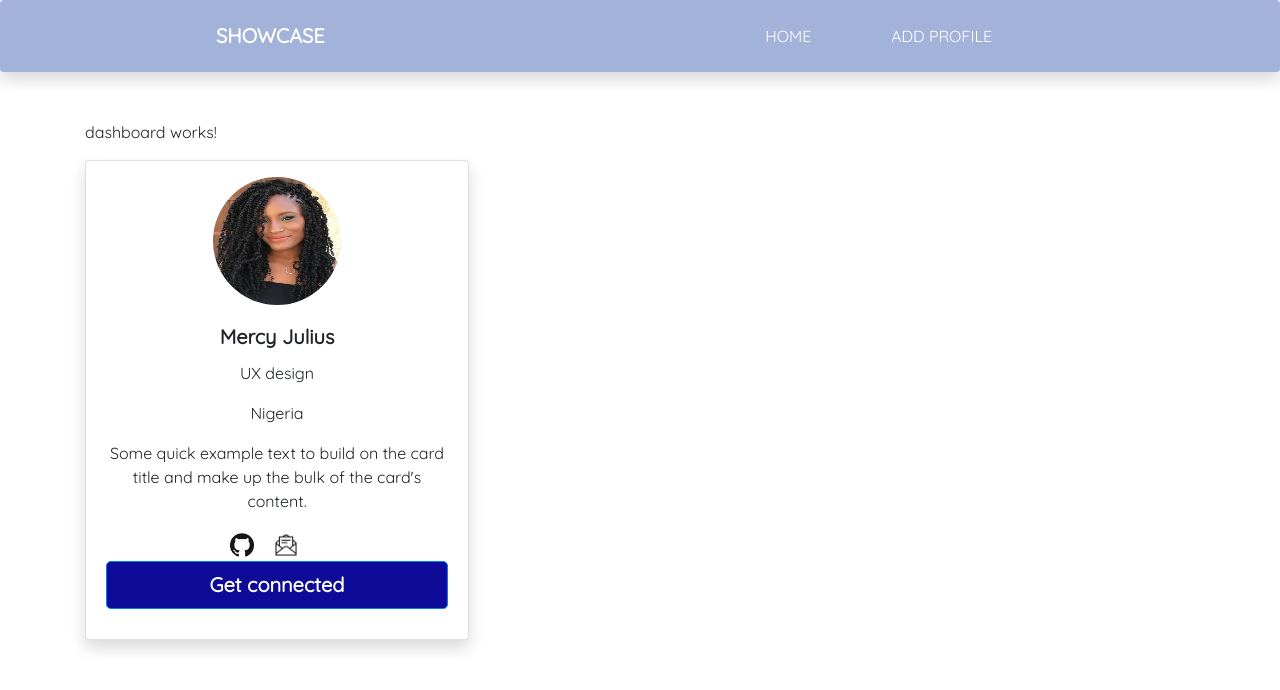
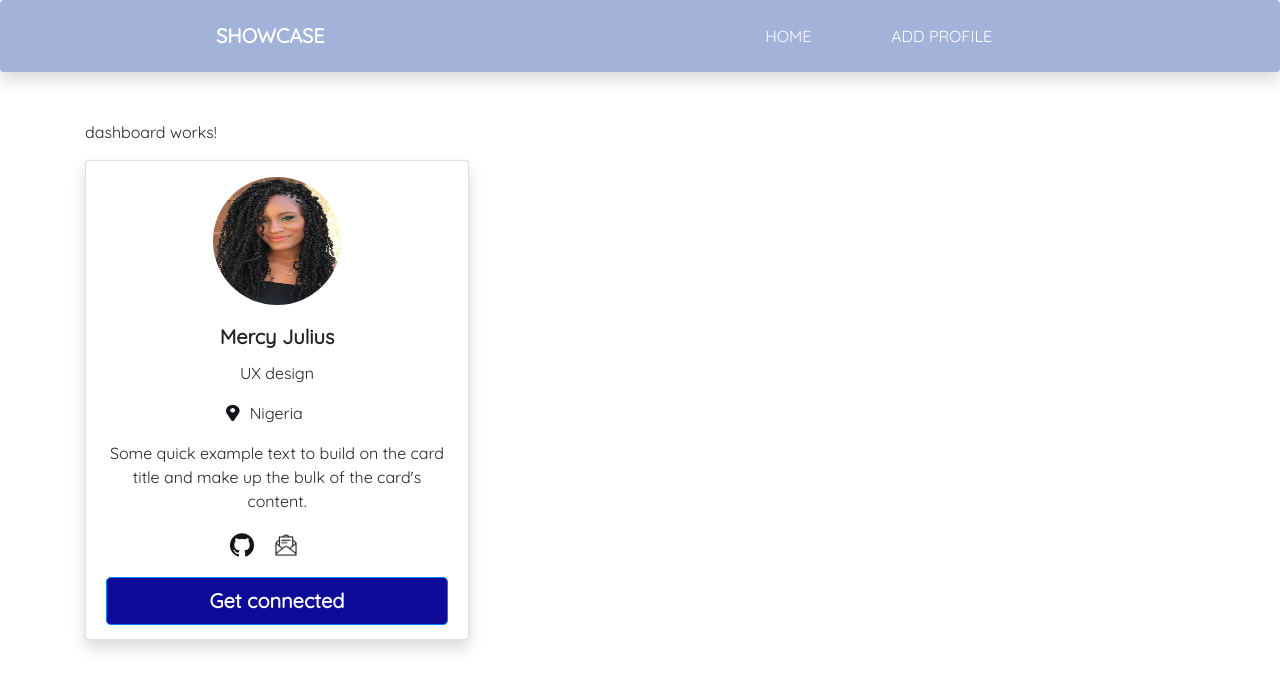
Before and after one commit to chingu-voyages/v12-geckos-team-02, an Angular app: page /dashboard in a window 1280 px wide. Shown: the top 690 px of the page. Built offline with nearby package versions, Linux system fonts and the light colour scheme; no server answers.

Commit message:
location icons

```diff
--- a/src/app/component/user-card/user-card.component.css
+++ b/src/app/component/user-card/user-card.component.css
@@ -13,6 +13,14 @@
     font-weight: bold
 }
 
+.locate-img {
+    display: inline;
+}
+
+.country {
+    display: inline
+}
+
 .github-img,
 .email-img {
     /* display: block; */
@@ -26,7 +34,21 @@
     height: 1.5rem;
 }
 
+.locate-img {
+    width: 1rem;
+    height: 1.2rem;
+    margin-right: 0.5rem;
+    padding-bottom: 0.2rem
+}
+
+.location {
+    width: 30%;
+    margin: 0 auto;
+    margin-bottom: 1rem;
+}
+
 .icon-div {
     width: 30%;
     margin: 0 auto;
+    margin-bottom: 1rem
 }
--- a/src/app/component/user-card/user-card.component.html
+++ b/src/app/component/user-card/user-card.component.html
@@ -3,7 +3,10 @@
     <div class="card-body">
         <h5 class="card-title font-weight-bold text-center">Mercy Julius</h5>
         <p class="text-center">UX design</p>
-        <p class="text-center">Nigeria</p>
+        <div class="location">
+            <img class="locate-img" src="/assets/locate.png" alt="github icon">
+            <p class="text-center" class="country">Nigeria</p>
+        </div>
         <p class="card-text text-center">Some quick example text to build on the card title and make up the bulk of the card's content.</p>
         <div class="icon-div">
             <img class="github-img" src="/assets/github.png" alt="github icon">
```
Also changed, not shown: src/assets/locate.png (added).
